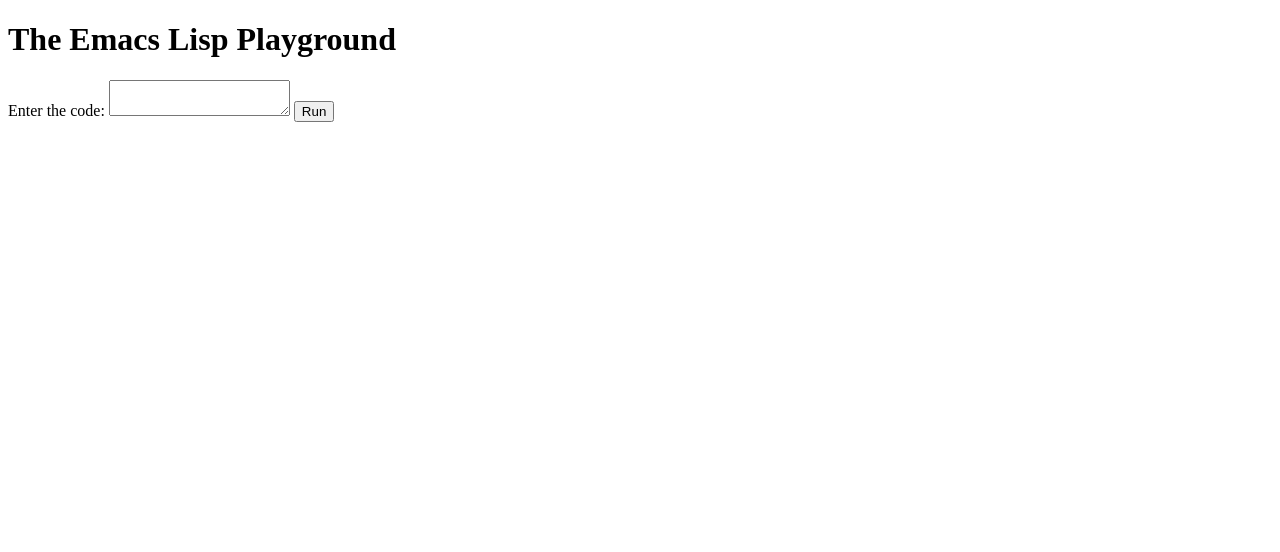
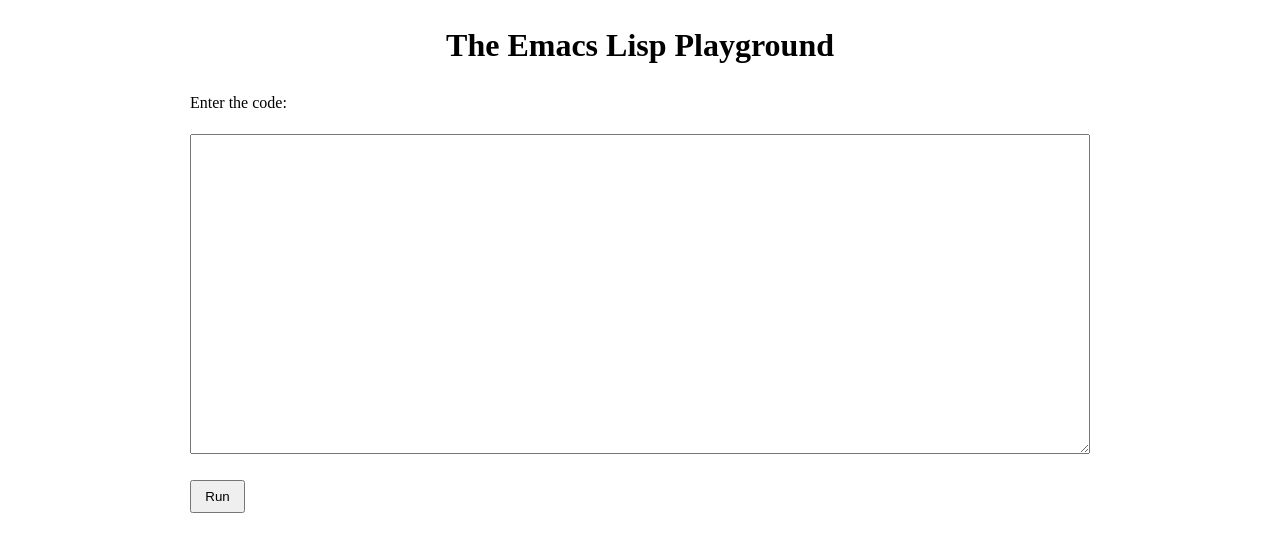
Before and after one commit to xuchunyang/elisp-playground, a website: page public/index.html in a window 1280 px wide. Drawn offline with Linux system fonts and the light colour scheme.

Commit message:
Update look

```diff
--- /dev/null
+++ b/public/index.css
@@ -0,0 +1,32 @@
+body {
+  line-height: 1.5;
+}
+
+.container {
+  max-width: 900px;
+  margin: 0 auto;
+}
+
+h1 {
+  text-align: center;
+}
+
+form {
+}
+
+textarea {
+  width: 100%;
+  min-height: max-content;
+  height: 40vh;
+  resize: vertical;
+  font-family: monospace;
+  font-size: 1.2rem;
+  line-height: 1.5;
+  padding: 1em;
+  margin: 1em 0;
+  box-sizing: border-box;
+}
+
+button {
+  padding: 0.5em 1em;
+}
--- a/public/index.html
+++ b/public/index.html
@@ -1,18 +1,21 @@
 <!DOCTYPE html>
 <html>
   <head>
-    <meta charset="utf-8">
-    <meta name="viewport" content="width=device-width, initial-scale=1">
+    <meta charset="utf-8" />
+    <meta name="viewport" content="width=device-width, initial-scale=1" />
     <title>The Emacs Lisp Playground</title>
+    <link rel="stylesheet" href="index.css" />
   </head>
   <body>
+    <div class="container">
       <h1>The Emacs Lisp Playground</h1>
       <form>
         <label for="code">Enter the code:</label>
         <textarea id="code"></textarea>
         <button>Run</button>
       </form>
-    <p id="output"></p>
+      <div id="output"></div>
+    </div>
     <script src="index.js"></script>
   </body>
 </html>
--- a/public/index.js
+++ b/public/index.js
@@ -1,5 +1,5 @@
 const form = document.querySelector("form");
-const output = document.querySelector("p#output");
+const output = document.querySelector("#output");
 const input = document.querySelector("textarea#code");
 
 const API_ENDPOINT = "https://elisp-playground.xuchunyang.me/";
@@ -8,7 +8,7 @@
   e.preventDefault();
   const code = input.value.trim();
   if (code === "") {
-    output.textContent = "You have not entered any code";
+    output.innerHTML = `<p>You have not entered any code</p>`;
     return;
   }
   const url = API_ENDPOINT;
@@ -22,5 +22,5 @@
   console.log(response);
   const json = await response.json();
   console.log(json);
-  output.textContent = JSON.stringify(json, null, 2);
+  output.innerHTML = `<pre>${JSON.stringify(json, null, 2)}</pre>`;
 };
```
Lines whose indentation alone changed are shown as unchanged.
